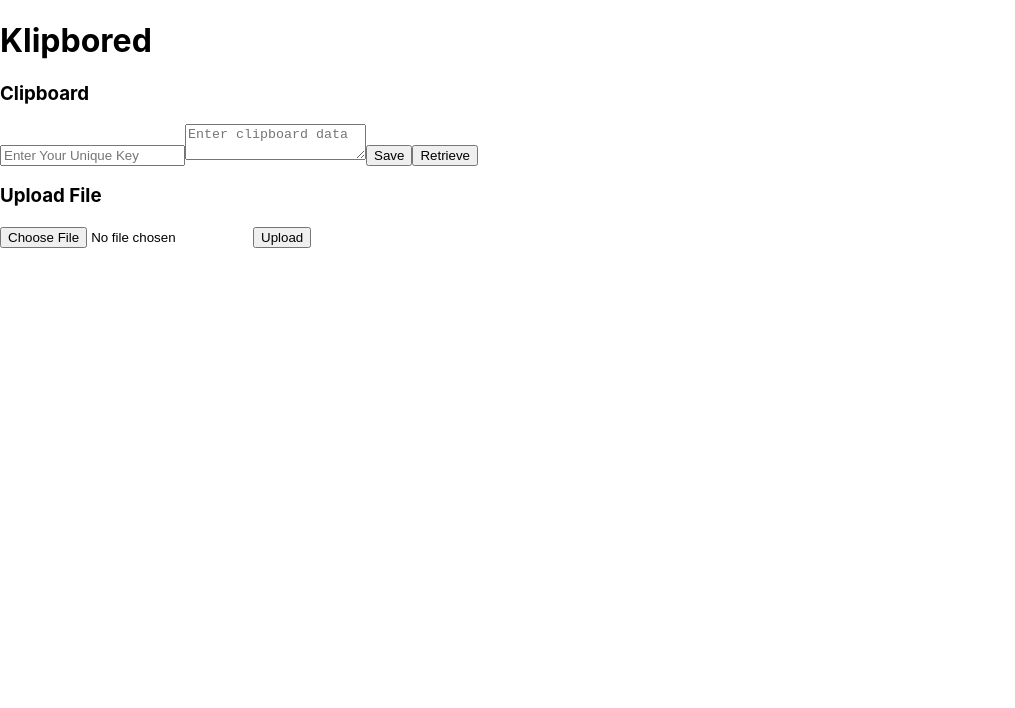
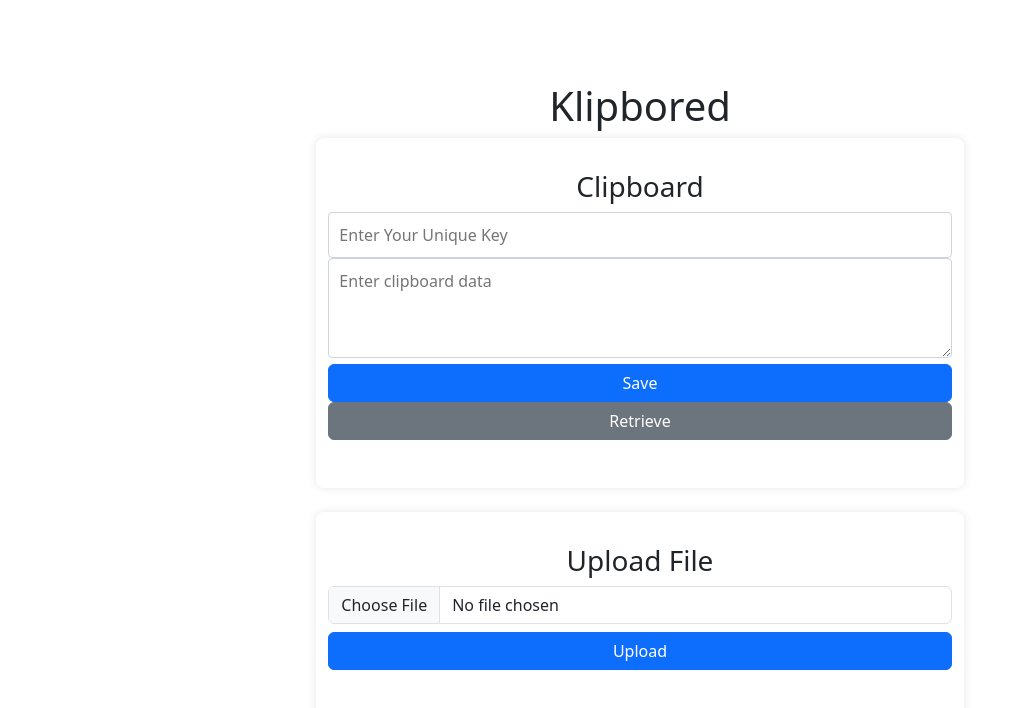
Before and after one commit to danishkhan24/KlipBored, a React (Create React App) app in the folder klipbored-frontend/: page / in a window 1280 px wide. Shown: the top 708 px of the page, without its empty margins (0-1015 px from the left). Built offline with nearby package versions, Linux system fonts and the light colour scheme.

Commit message:
UI updates

```diff
--- a/klipbored-frontend/src/components/Clipboard.js
+++ b/klipbored-frontend/src/components/Clipboard.js
@@ -13,6 +13,7 @@ const Clipboard = () => {
             const response = await axios.post('/api/clipboard', { data, files: [] });
             setMessage('Clipboard data saved successfully!');
             setKey(response.data); // Set the key returned by the server
+            setData(''); // Empty the input data textbox
         } catch (error) {
             setMessage('Error saving clipboard data.');
             console.error(error);
@@ -31,7 +32,7 @@ const Clipboard = () => {
     };
 
     return (
-        <div>
+        <div className="container">
             <h3>Clipboard</h3>
             <input
                 type="text"
@@ -44,11 +45,11 @@ const Clipboard = () => {
                 value={data}
                 onChange={(e) => setData(e.target.value)}
             ></textarea>
-            <button onClick={onSave}>Save</button>
-            <button onClick={onRetrieve}>Retrieve</button>
+            <button onClick={onSave} className="btn btn-primary">Save</button>
+            <button onClick={onRetrieve} className="btn btn-secondary">Retrieve</button>
             <p>{message}</p>
             {clipboardData && (
-                <div>
+                <div className="mt-4">
                     <h4>Retrieved Data</h4>
                     <p>{clipboardData.data}</p>
                     {clipboardData.files && clipboardData.files.length > 0 && (
--- a/klipbored-frontend/src/components/FileUpload.js
+++ b/klipbored-frontend/src/components/FileUpload.js
@@ -40,10 +40,10 @@ const FileUpload = ({ clipboardKey }) => {
     };
 
     return (
-        <div>
+        <div className="container mt-4">
             <h3>Upload File</h3>
-            <input type="file" onChange={onFileChange} />
-            <button onClick={onUpload}>Upload</button>
+            <input type="file" onChange={onFileChange} className="form-control" />
+            <button onClick={onUpload} className="btn btn-primary mt-2">Upload</button>
             <p>{message}</p>
         </div>
     );
--- a/klipbored-frontend/src/index.css
+++ b/klipbored-frontend/src/index.css
@@ -1,13 +1,85 @@
+/* index.css */
+
 body {
   margin: 0;
-  font-family: -apple-system, BlinkMacSystemFont, 'Segoe UI', 'Roboto', 'Oxygen',
-    'Ubuntu', 'Cantarell', 'Fira Sans', 'Droid Sans', 'Helvetica Neue',
-    sans-serif;
-  -webkit-font-smoothing: antialiased;
-  -moz-osx-font-smoothing: grayscale;
+  font-family: 'Segoe UI', Tahoma, Geneva, Verdana, sans-serif;
+  background-color: #f8f9fa;
+  display: flex;
+  justify-content: center;
+  align-items: center;
+  height: 100vh;
 }
 
-code {
-  font-family: source-code-pro, Menlo, Monaco, Consolas, 'Courier New',
-    monospace;
+.container {
+  background-color: white;
+  padding: 2rem;
+  border-radius: 8px;
+  box-shadow: 0 0 10px rgba(0, 0, 0, 0.1);
+  max-width: 500px;
+  width: 100%;
 }
+
+h1, h3 {
+  color: #343a40;
+  text-align: center;
+  margin-bottom: 1.5rem;
+}
+
+input, textarea {
+  width: 100%;
+  padding: 10px;
+  margin-bottom: 1rem;
+  border: 1px solid #ced4da;
+  border-radius: 4px;
+}
+
+button {
+  width: 100%;
+  padding: 10px;
+  margin-top: 10px;
+  border: none;
+  border-radius: 4px;
+  background-color: #007bff;
+  color: white;
+  font-size: 16px;
+  cursor: pointer;
+  transition: background-color 0.3s ease;
+}
+
+button:hover {
+  background-color: #0056b3;
+}
+
+p {
+  color: #6c757d;
+  margin-top: 1rem;
+  text-align: center;
+}
+
+.alert {
+  margin-top: 1rem;
+}
+
+textarea {
+  resize: none;
+  height: 100px;
+}
+
+ul {
+  list-style-type: none;
+  padding-left: 0;
+}
+
+ul li {
+  margin-bottom: 0.5rem;
+}
+
+ul li a {
+  color: #007bff;
+  text-decoration: none;
+  word-wrap: break-word;
+}
+
+ul li a:hover {
+  text-decoration: underline;
+}
--- a/klipbored-frontend/src/index.js
+++ b/klipbored-frontend/src/index.js
@@ -3,6 +3,7 @@ import ReactDOM from 'react-dom/client';
 import './index.css';
 import App from './App.js';
 import reportWebVitals from './reportWebVitals.js';
+import 'bootstrap/dist/css/bootstrap.min.css';
 
 const root = ReactDOM.createRoot(document.getElementById('root'));
 root.render(
--- a/package.json
+++ b/package.json
@@ -15,6 +15,7 @@
     "@aws-sdk/lib-dynamodb": "^3.624.0",
     "@aws-sdk/s3-request-presigner": "^3.627.0",
     "axios": "^1.7.3",
+    "bootstrap": "^5.3.3",
     "dotenv": "^16.4.5",
     "express": "^4.19.2",
     "multer": "^1.4.5-lts.1"
```
Also changed, not shown: 1 other file (tests, documents, lock files or other folders).
